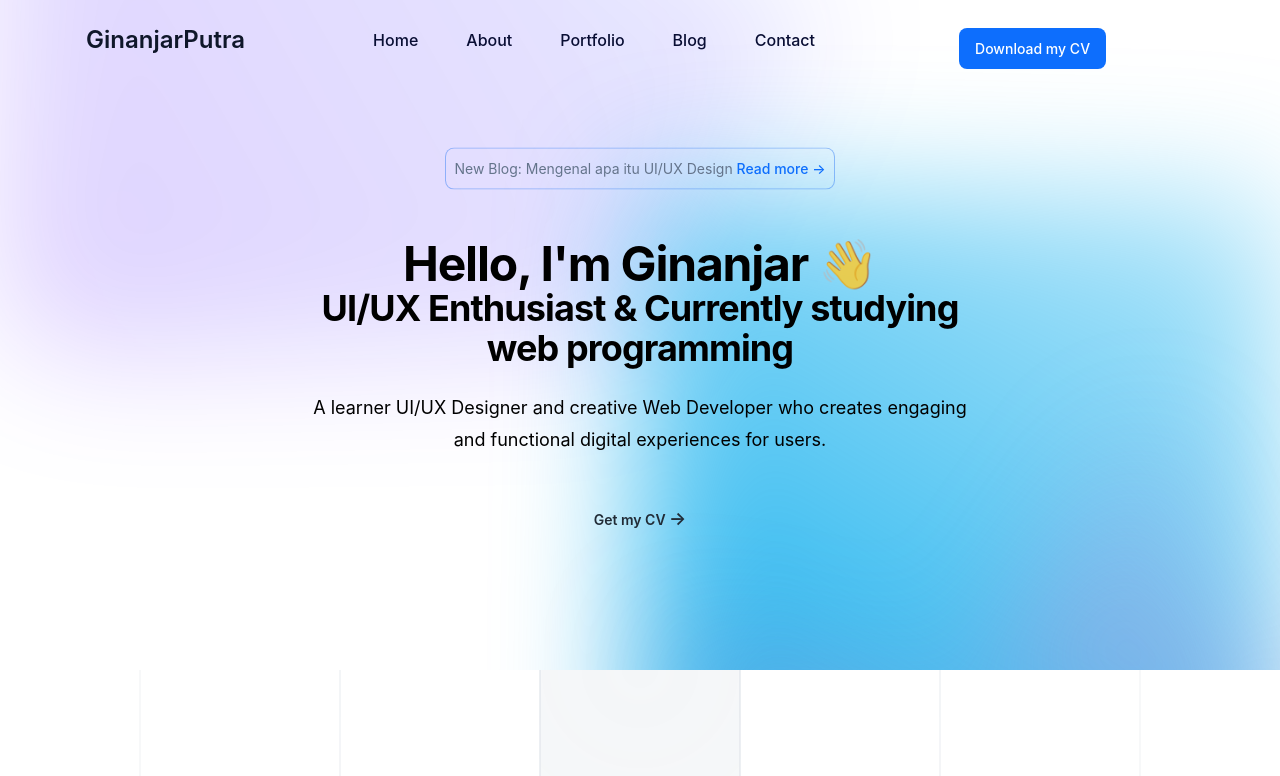
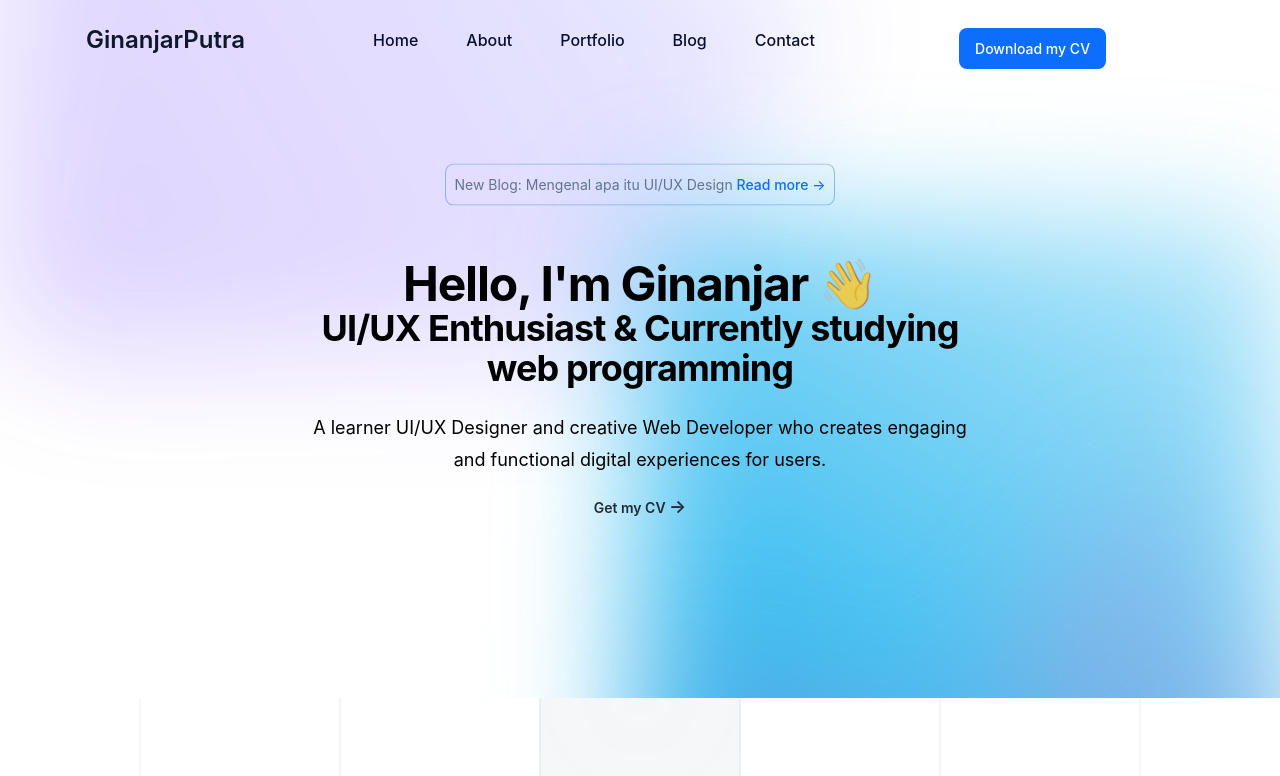
Before and after one commit to GinanjarPutra22/Ginanjar, a website: page index.html in a window 1280 px wide. Shown: the top 776 px of the page. Drawn offline with nearby package versions, Linux system fonts and the light colour scheme.

Commit message:
edit m, p in hero

```diff
--- a/index.html
+++ b/index.html
@@ -103,8 +103,8 @@
                 style="clip-path: polygon(74.1% 44.1%, 100% 61.6%, 97.5% 26.9%, 85.5% 0.1%, 80.7% 2%, 72.5% 32.5%, 60.2% 62.4%, 52.4% 68.1%, 47.5% 58.3%, 45.2% 34.5%, 27.5% 76.7%, 0.1% 64.9%, 17.9% 100%, 27.6% 76.8%, 76.1% 97.7%, 74.1% 44.1%,)">
             </div>
         </div>
-        <div class="max-w-2xl py-24 mx-auto sm:py-52 lg:py-32">
-            <div class="py-4 sm:mb-8 sm:flex sm:justify-center">
+        <div class="max-w-2xl py-24 mx-auto lg:py-32">
+            <div class="py-4 mt-4 mb-9 sm:mb-12 sm:flex sm:justify-center">
                 <div
                     class="relative p-2 text-sm leading-6 text-center rounded-lg animate-bounce ring-1 ring-gray-900/10 hover:ring-sky-900 hover:text-gray-700 focus:ring-red-600 text-slate-500 hover:text-slate-700">
                     New Blog: Mengenal apa itu UI/UX Design
@@ -126,7 +126,7 @@
                     A learner UI/UX Designer and creative Web Developer who creates engaging and functional
                     digital experiences for users.
                 </p>
-                <div class="flex items-center justify-center mt-10 gap-x-6 ">
+                <div class="flex items-center justify-center mt-2 mb-10 md:mt-4 gap-x-6 ">
 
 
                     <a href="https://drive.google.com/file/d/1CjEyRM75h_YyhljvOTyhsTXtPl1fqYwz/view?usp=sharing"
```
